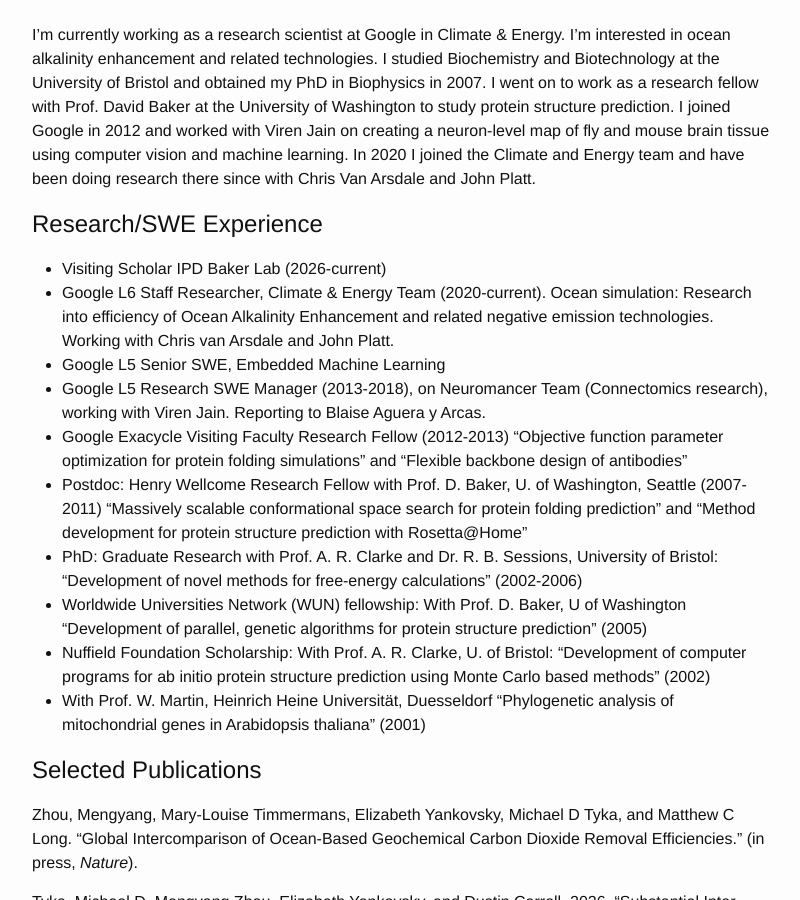
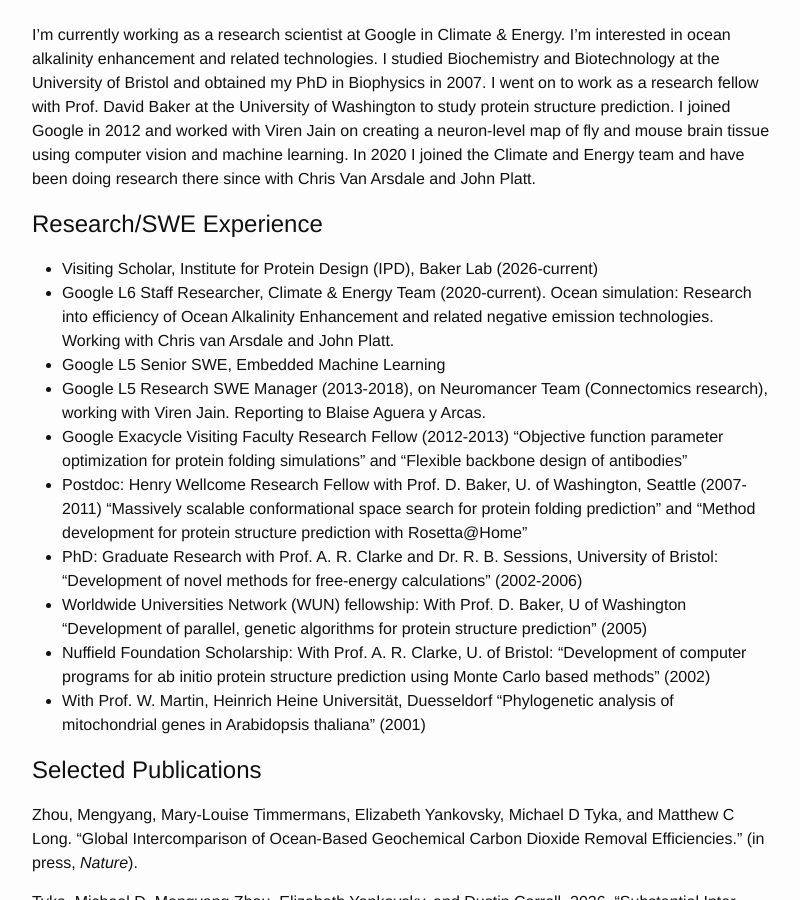
Before and after one commit to mtyka/mtyka.github.io, a Jekyll site: the page built from index.md, in a window 1280 px wide and 900 px high, scrolled down 470 px. Shown: the whole window, without its empty margins (238-1038 px from the left). Built offline with Jekyll 4.4.1, drawn with Linux system fonts in a browser that asks for light colours.

Commit message:
Spelled out the acronym

```diff
--- a/index.md
+++ b/index.md
@@ -21,7 +21,7 @@
 
 ## Research/SWE Experience
 
-* Visiting Scholar IPD Baker Lab (2026-current)
+* Visiting Scholar, Institute for Protein Design (IPD), Baker Lab (2026-current)
 * Google L6 Staff Researcher, Climate & Energy Team (2020-current).  Ocean simulation: Research into efficiency of Ocean Alkalinity Enhancement and related negative emission technologies. Working with Chris van Arsdale and John Platt.
 * Google L5 Senior SWE, Embedded Machine Learning
 * Google L5 Research SWE Manager (2013-2018), on Neuromancer Team (Connectomics research), working with Viren Jain. Reporting to Blaise Aguera y Arcas.
```
